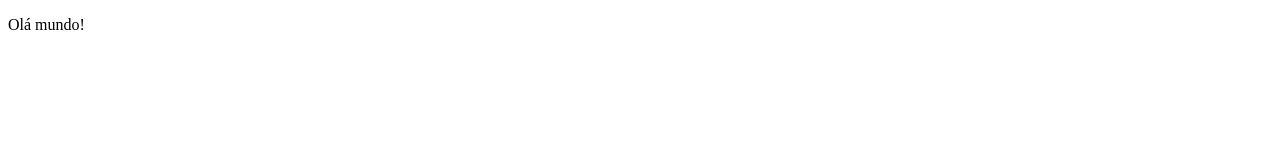
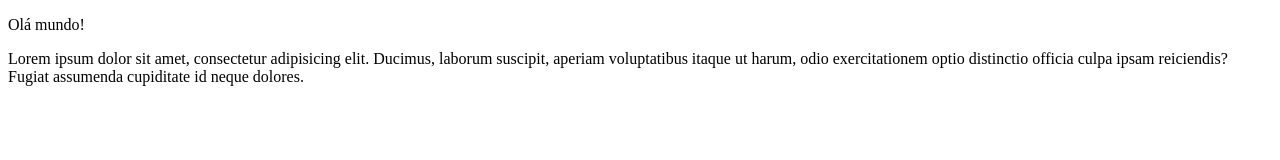
Before and after one commit to paulogom/teste-youtube, a plain HTML site: page index.html in a window 1280 px wide. Drawn offline with Linux system fonts and the light colour scheme.

Commit message:
add lorem

```diff
--- a/index.html
+++ b/index.html
@@ -8,5 +8,6 @@
 </head>
 <body>
     <p>Olá mundo!</p>
+    <p>Lorem ipsum dolor sit amet, consectetur adipisicing elit. Ducimus, laborum suscipit, aperiam voluptatibus itaque ut harum, odio exercitationem optio distinctio officia culpa ipsam reiciendis? Fugiat assumenda cupiditate id neque dolores.</p>
 </body>
 </html>
```
